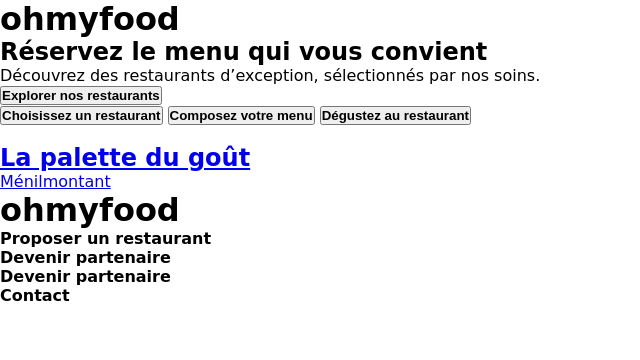
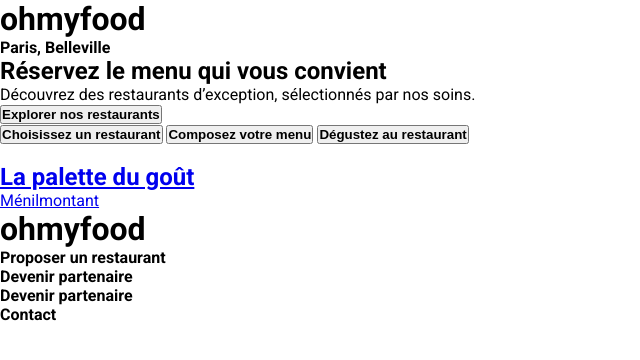
Before and after one commit to WillFDA/Projet_4_ohmyfood, a plain HTML site: page index.html in a window 1280 px wide. Shown: the whole page, without its empty margins (0-640 px from the left). Drawn offline with Linux system fonts and the light colour scheme; a web font is replaced by a local one.

Commit message:
Html moins de class et début styling css

```diff
--- a/index.html
+++ b/index.html
@@ -13,14 +13,18 @@
 <body>
 <main class="container">
     <header>
-        <h1 class="logo">ohmyfood</h1>
+        <h1>ohmyfood</h1>
     </header>
+
      <section class="hero_section flex">
-        <h2>Réservez le menu qui vous convient</h2>
-        <p class="hero_p">Découvrez des restaurants d’exception, sélectionnés par nos soins.</p>
-        <button class="btn_explore">
-        <h4>Explorer nos restaurants</h4>
-        </button>
+        <div class="location">
+            <h4 class="">Paris, Belleville</h4>
+        </div>
+            <h2>Réservez le menu qui vous convient</h2>
+            <p>Découvrez des restaurants d’exception, sélectionnés par nos soins.</p>
+                <button class="btn_explore">
+                    <h4>Explorer nos restaurants</h4>
+                </button>
      </section>
 
      <section class="functions_section flex">
@@ -38,24 +42,24 @@
         <div class="card flex">
             <a href="#">
                 <img src="" alt="">
-                <div class="card_info flex">
-                    <h2 class="card_title">La palette du goût</h2>
-                    <p class="card_p">Ménilmontant</p>
+                <div class="card_info">
+                    <h2>La palette du goût</h2>
+                    <p>Ménilmontant</p>
                 </div>
             </a>
         </div>
      </section>
 </main>
      <footer class="flex">
-        <h1 class="footer_logo">ohmyfood</h1>
-        <div class="footer_h4_container">
+        <h1 class="">ohmyfood</h1>
+        <div>
             <h4>Proposer un restaurant</h4>
         </div>
-        <div class="footer_h4_container">
+        <div>
             <h4>Devenir partenaire</h4>
         </div>
-        <h4 class="footer_h4">Devenir partenaire</h4>
-        <h4 class="footer_h4">Contact</h4>
+        <h4 class="">Devenir partenaire</h4>
+        <h4 class="">Contact</h4>
      </footer>
 </body>
 </html>
--- a/style.css
+++ b/style.css
@@ -6,5 +6,9 @@
 
 body {
     font-family: 'Roboto', sans-serif;
+}
+
+.logo {
     font-family: 'Shrikhand', cursive;
+    font-size: 1.875rem;
 }
```
